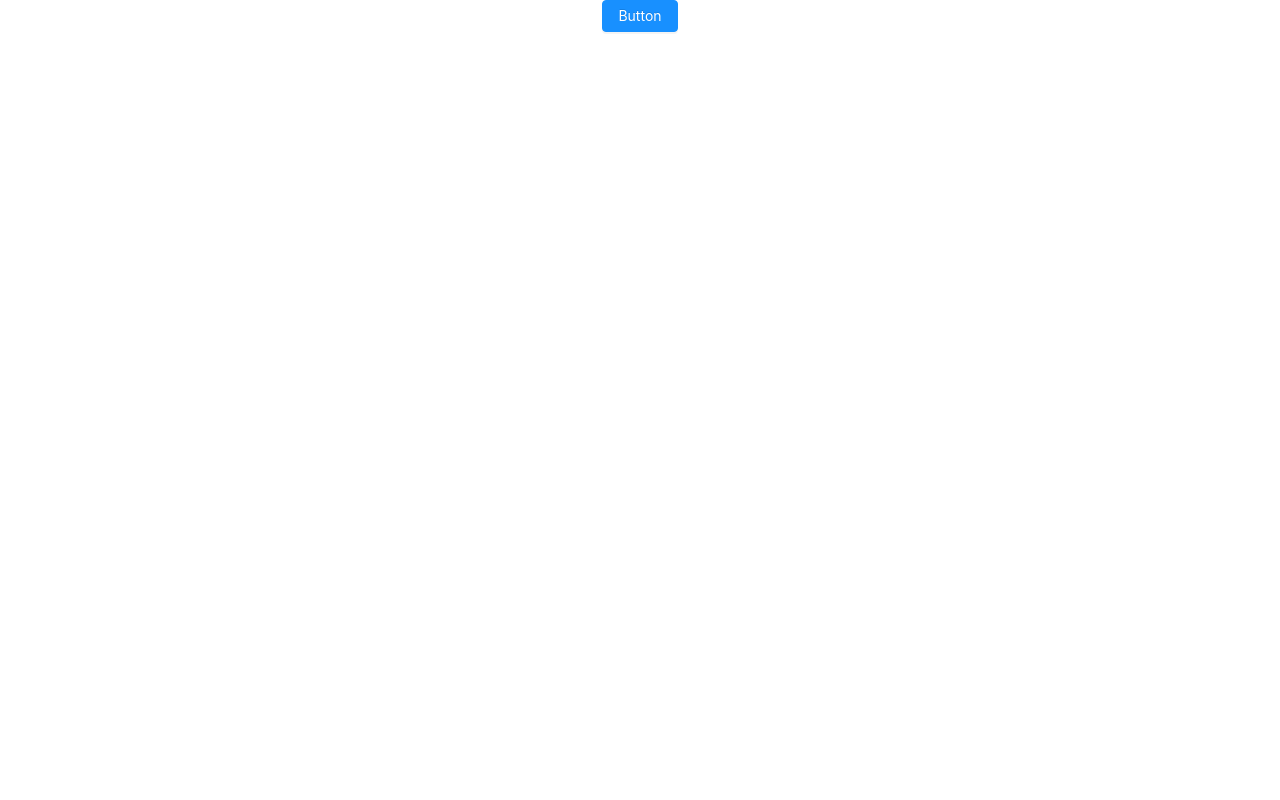
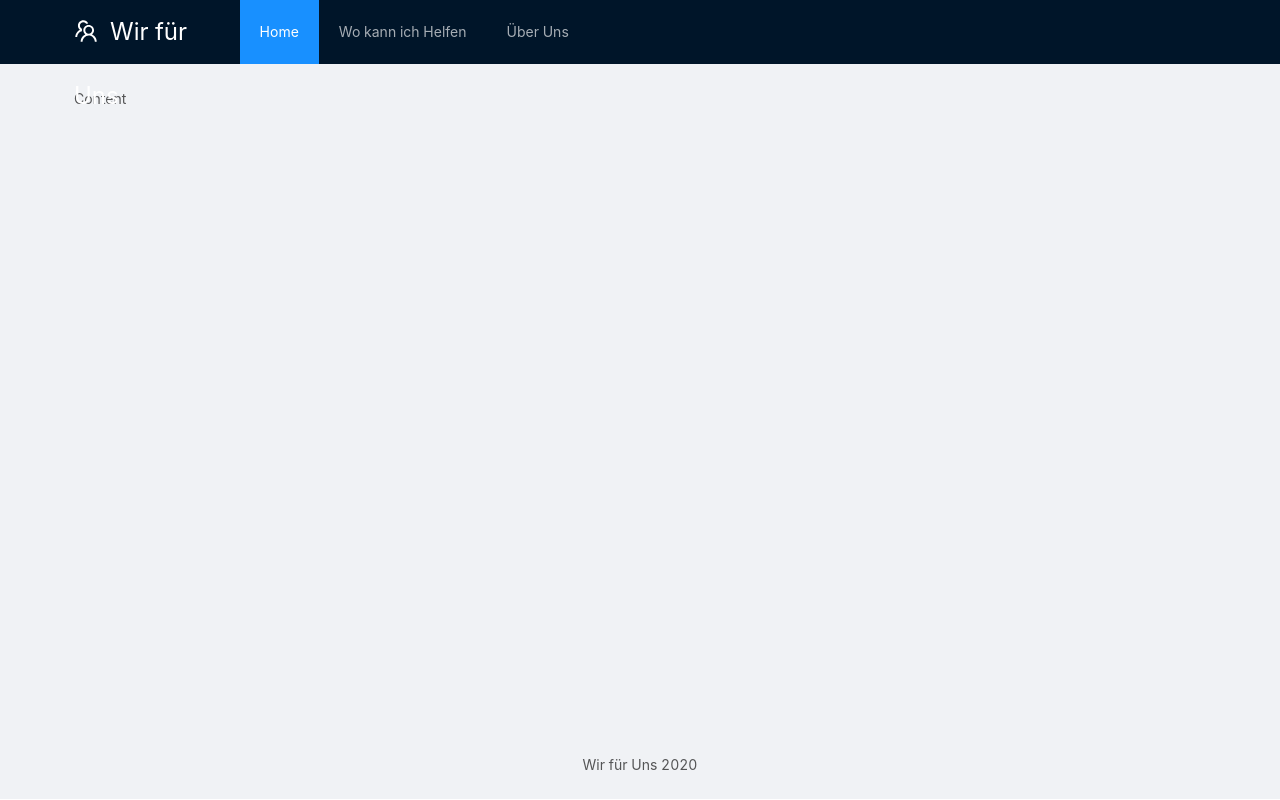
Before and after one commit to altJake/wirfuruns, a React (Create React App) app: page / in a window 1280 px wide. Built offline with nearby package versions, Linux system fonts and the light colour scheme.

Commit message:
Simple layout

```diff
--- a/config-overrides.js
+++ b/config-overrides.js
@@ -8,6 +8,9 @@ module.exports = override(
   }),
   addLessLoader({
     javascriptEnabled: true,
-    modifyVars: { '@primary-color': '#90c6b9' },
+    modifyVars: {
+      '@primary-color': '#90c6b9',
+      '@layout-header-background': 'darken(@primary-color, 20%)'
+    },
   }),
 )
--- a/src/App.css
+++ /dev/null
@@ -1,38 +0,0 @@
-.App {
-  text-align: center;
-}
-
-.App-logo {
-  height: 40vmin;
-  pointer-events: none;
-}
-
-@media (prefers-reduced-motion: no-preference) {
-  .App-logo {
-    animation: App-logo-spin infinite 20s linear;
-  }
-}
-
-.App-header {
-  background-color: #282c34;
-  min-height: 100vh;
-  display: flex;
-  flex-direction: column;
-  align-items: center;
-  justify-content: center;
-  font-size: calc(10px + 2vmin);
-  color: white;
-}
-
-.App-link {
-  color: #61dafb;
-}
-
-@keyframes App-logo-spin {
-  from {
-    transform: rotate(0deg);
-  }
-  to {
-    transform: rotate(360deg);
-  }
-}
--- /dev/null
+++ b/src/App.less
@@ -0,0 +1,35 @@
+.App-header {
+  position: fixed;
+  z-index: 1;
+  width: 100%;
+}
+
+.App-logo {
+  width: 12%;
+  margin: 0px 24px;
+  float: left;
+  font-size: 24px;
+
+  a {
+    color: white;
+  }
+}
+
+.App-header-menu {
+  line-height: 64px;
+  background-color: inherit;
+}
+
+.App-content-wrapper {
+  padding: 0 50px;
+  margin-top: 64px;
+  min-height: calc(100vh - 134px);
+}
+
+.App-content {
+  padding: 24px;
+}
+
+.App-footer {
+  text-align: center;
+}
--- a/src/App.tsx
+++ b/src/App.tsx
@@ -1,11 +1,37 @@
 import React from 'react'
-import { Button } from 'antd'
-import './App.css'
+import { Layout, Menu } from 'antd'
+import { TeamOutlined } from '@ant-design/icons'
+import './App.less'
+
+const { Header, Footer, Content } = Layout
 
 const App = () => (
-  <div className="App">
-    <Button type="primary">Button</Button>
-  </div>
+  <Layout>
+    <Header className='App-header'>
+        <div className='App-logo'>
+          <a href='#' title='Wir für Uns'>
+          <TeamOutlined style={{marginRight: '12px'}} />
+          Wir für Uns
+          </a>
+        </div>
+      <Menu
+        theme='dark'
+        className='App-header-menu'
+        mode='horizontal'
+        defaultSelectedKeys={['home']}
+      >
+        <Menu.Item key='home'>Home</Menu.Item>
+        <Menu.Item key='helper'>Wo kann ich Helfen</Menu.Item>
+        <Menu.Item key='about'>Über Uns</Menu.Item>
+      </Menu>
+    </Header>
+    <Content className='App-content-wrapper'>
+      <div className='App-content'>
+        Content
+      </div>
+    </Content>
+    <Footer className='App-footer'>Wir für Uns {new Date().getFullYear()}</Footer>
+  </Layout>
 )
 
 export default App
--- a/src/index.css
+++ b/src/index.css
@@ -1,13 +1,4 @@
-body {
+body, html {
   margin: 0;
-  font-family: -apple-system, BlinkMacSystemFont, 'Segoe UI', 'Roboto', 'Oxygen',
-    'Ubuntu', 'Cantarell', 'Fira Sans', 'Droid Sans', 'Helvetica Neue',
-    sans-serif;
-  -webkit-font-smoothing: antialiased;
-  -moz-osx-font-smoothing: grayscale;
+  padding: 0;
 }
-
-code {
-  font-family: source-code-pro, Menlo, Monaco, Consolas, 'Courier New',
-    monospace;
-}
```
